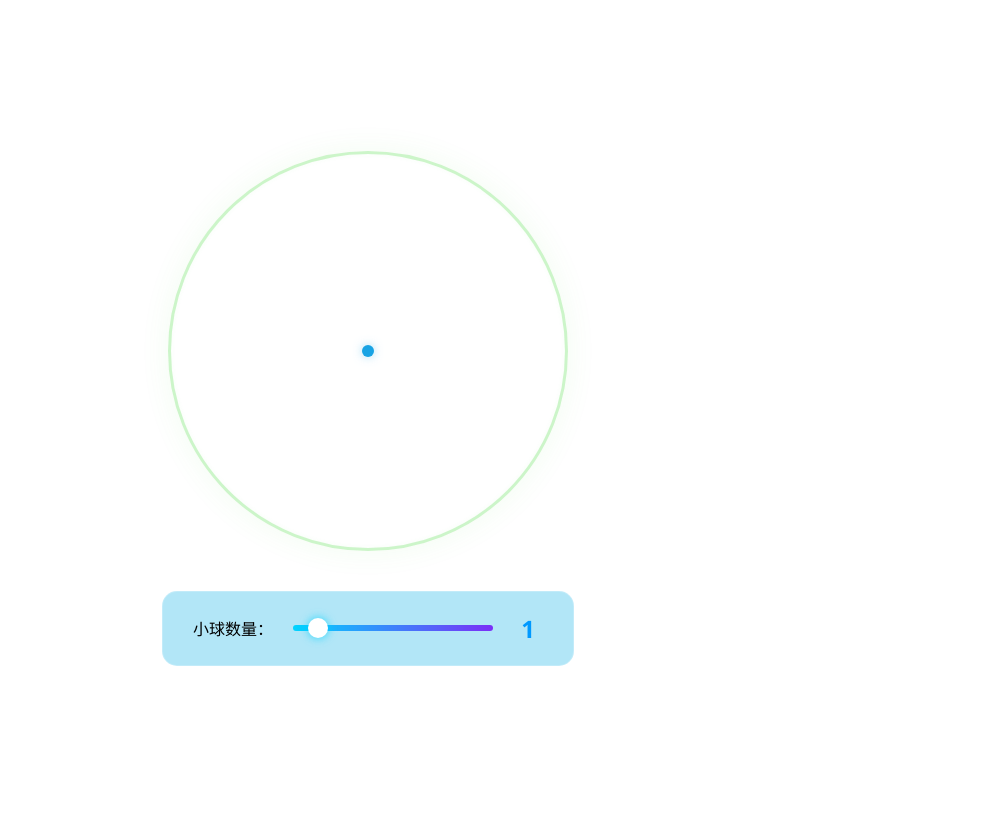
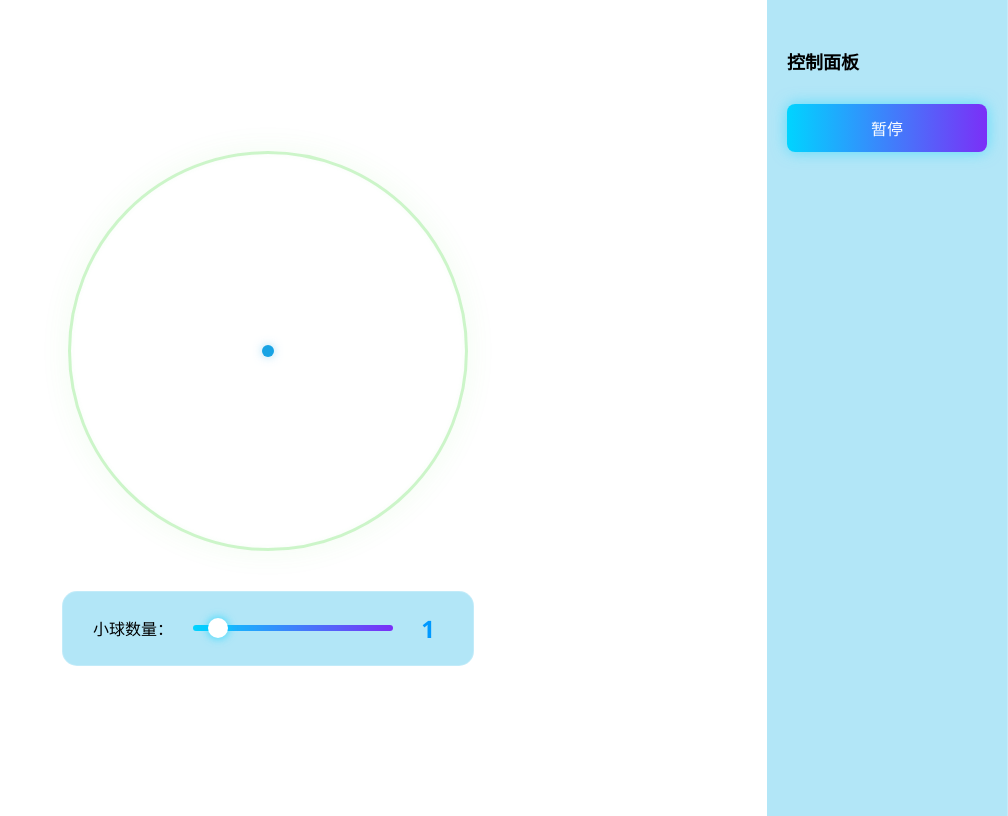
Before and after one commit to yuyi2439/No.11, a Svelte app: page / in a window 1280 px wide. Shown: the whole page, without its empty margins (272-1280 px from the left). Built offline with nearby package versions, Linux system fonts and the light colour scheme.

Commit message:
fix: 总数为偶数时小球重叠 feat: 添加暂停功能

```diff
--- /dev/null
+++ b/Sidebar.svelte
@@ -0,0 +1,57 @@
+<script>
+  export let isPaused = false;
+</script>
+
+<aside class="sidebar">
+  <h3>控制面板</h3>
+  <button class="pause-btn" onclick={() => isPaused = !isPaused}>
+    {isPaused ? '继续' : '暂停'}
+  </button>
+</aside>
+
+<style>
+  .sidebar {
+    position: fixed;
+    right: 0;
+    top: 0;
+    width: 200px;
+    height: 100vh;
+    background: rgba(75, 197, 235, 0.425);
+    backdrop-filter: blur(10px);
+    border-right: 1px solid rgba(255, 255, 255, 0.2);
+    padding: 30px 20px;
+    display: flex;
+    flex-direction: column;
+    gap: 20px;
+    z-index: 100;
+  }
+
+  .sidebar h3 {
+    color: #000000;
+    font-size: 18px;
+    font-weight: 600;
+    margin-bottom: 10px;
+  }
+
+  .pause-btn {
+    padding: 12px 24px;
+    background: linear-gradient(90deg, #00d4ff, #7b2ff7);
+    color: white;
+    border: none;
+    border-radius: 8px;
+    font-size: 16px;
+    font-weight: 500;
+    cursor: pointer;
+    transition: transform 0.2s, box-shadow 0.2s;
+    box-shadow: 0 0 15px rgba(0, 212, 255, 0.5);
+  }
+
+  .pause-btn:hover {
+    transform: scale(1.05);
+    box-shadow: 0 0 25px rgba(0, 212, 255, 0.8);
+  }
+
+  .pause-btn:active {
+    transform: scale(0.98);
+  }
+</style>
--- a/src/App.svelte
+++ b/src/App.svelte
@@ -1,14 +1,17 @@
 <script>
+  import Sidebar from "../Sidebar.svelte";
+
   const period = 5; // s
-  const maxNum = 12;
   let ballCount = $state(1);
   let listKey = $state(0); // 用于强制刷新小球列表
+  let isPaused = $state(false);
 
   function createBalls(count) {
     const balls = [];
+    const step = 180 / count;
     for (let i = 0; i < count; i++) {
-      const deg = (360 / maxNum) * i;
-      const phase = (360 / maxNum) * i;
+      const deg = step * i;
+      const phase = step * i;
       balls.push({ id: i, deg, phase });
     }
     return balls;
@@ -17,8 +20,10 @@
   let balls = $derived(createBalls(ballCount));
 </script>
 
+<Sidebar bind:isPaused />
+
 <main>
-  <div class="circle" style="--period: {period}s;">
+  <div class="circle" style="--period: {period}s; animation-play-state: {isPaused ? 'paused' : 'running'};">
     {#key listKey}
       {#each balls as ball (ball.id)}
         <div
@@ -57,6 +62,7 @@
     justify-content: center;
     font-family: 'Segoe UI', Tahoma, Geneva, Verdana, sans-serif;
     overflow: hidden;
+    margin-right: 200px;
   }
 
   /* 大圆容器 */
```
